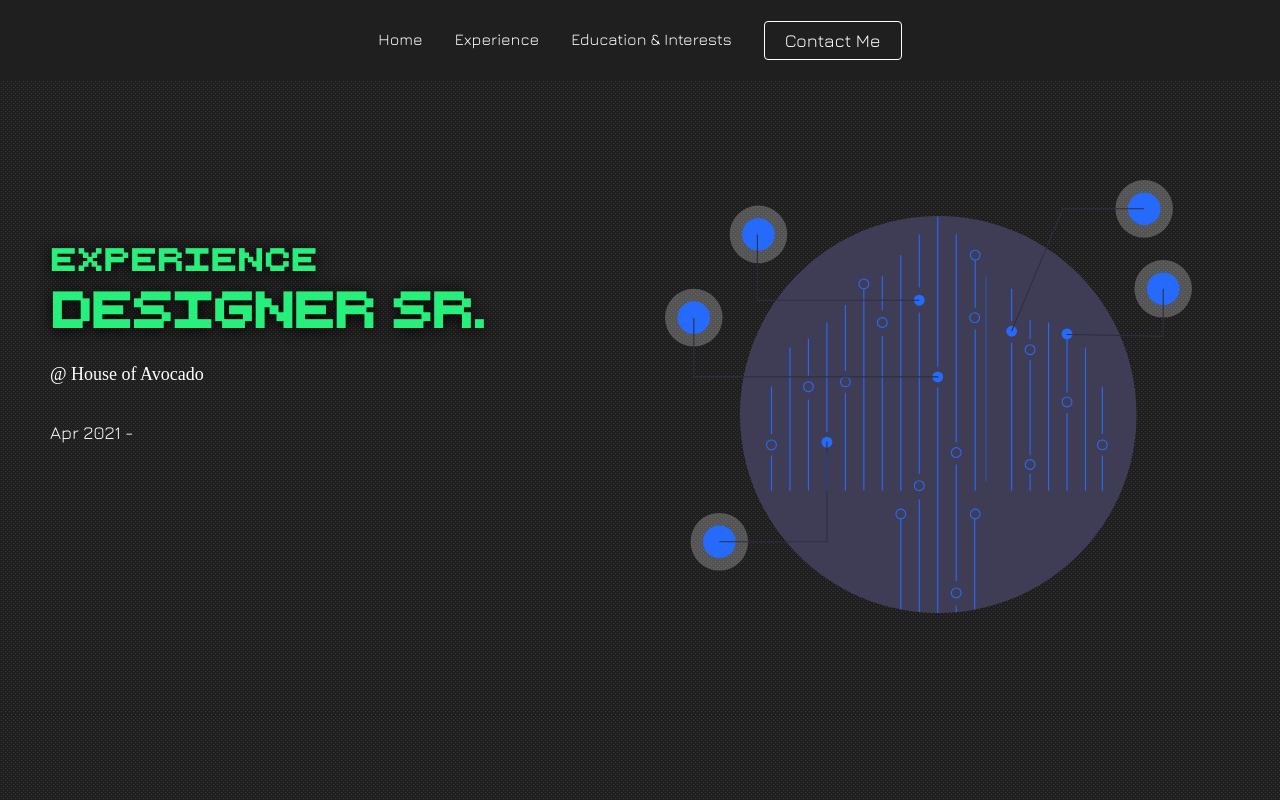
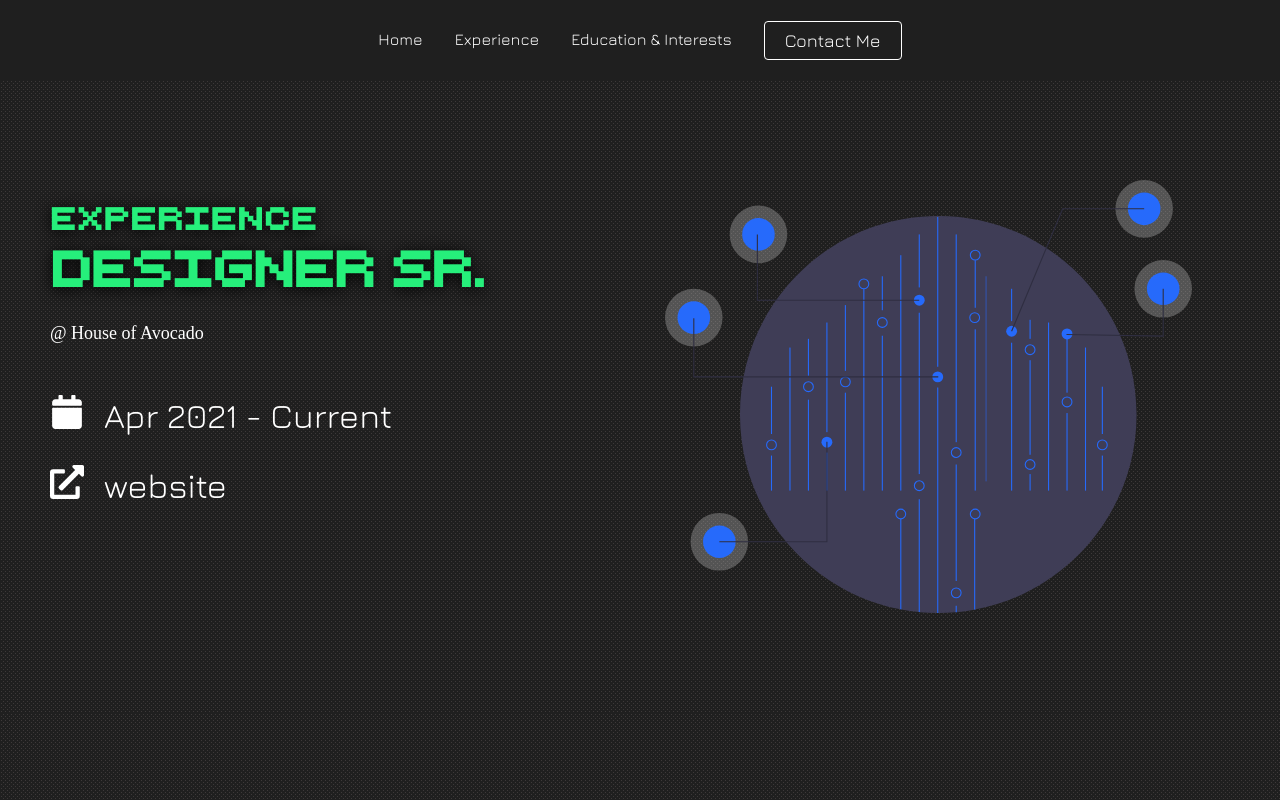
Before and after one commit to ko2m0/rocks, a React (Create React App) app: page /experience in a window 1280 px wide. Shown: the top 800 px of the page. Built offline with nearby package versions, Linux system fonts and the light colour scheme.

Commit message:
for gh pages test

```diff
--- a/src/App.css
+++ b/src/App.css
@@ -235,3 +235,11 @@ textarea {
 }
 
 /**/
+
+.xperience-data {
+  text-decoration: none;
+}
+
+.xperience-data h4{
+ margin-left: 20px;
+}
--- a/src/components/ExperienceSection.js
+++ b/src/components/ExperienceSection.js
@@ -1,5 +1,10 @@
 import React from 'react';
 import './HeroSection.css';
+import { Link } from 'react-router-dom';
+import {
+    FaCalendar,
+    FaExternalLinkAlt
+  } from 'react-icons/fa';
 
 function ExperienceSection({
   lightBg,
@@ -9,6 +14,8 @@ function ExperienceSection({
   headline,
   description,
   description2,
+  experienceLink,
+  ExperiencePath,
   img,
   alt,
   imgStart,
@@ -30,9 +37,21 @@ function ExperienceSection({
                         <h2 className={ lightTextDesc ? 'home__hero-subtitle dark' : 'home__hero-subtitle' }>
                              @ {description}
                         </h2>
-                        <p className={ lightTextDesc ? 'home__hero-subtitle dark' : 'home__hero-subtitle' }>
-                            {description2}
-                        </p>
+                        <Link className='social-icon-link-heading xperience-data'>
+                            <div style={{ display: 'flex', padding: '15px 0'}}>
+                            <FaCalendar />
+                        <h4>{description2}</h4>
+                            </div>
+                        </Link>
+                        <Link className='social-icon-link-heading xperience-data'
+                                to={{ pathname: "https://'{ExperiencePath}'" }}
+                        >
+                            <div style={{ display: 'flex',  padding: '15px 0'}}>
+                                    <FaExternalLinkAlt/>
+                                    <h4>{experienceLink}</h4>
+                            </div>
+
+                        </Link>
                     </div>
                 </div>
                 <div className='col'>
--- a/src/components/pages/Experience/Data.js
+++ b/src/components/pages/Experience/Data.js
@@ -48,7 +48,9 @@
     topLine: 'Experience',
     headline: 'Designer sr.',
     description: 'House of Avocado',
-    description2: 'Apr 2021 - ',
+    description2: 'Apr 2021 - Current',
+    experienceLink: 'website',
+    ExperiencePath: 'https://casadelaguacate.com',
     img: 'images/svg-3.svg',
   }
 
@@ -56,7 +58,7 @@
   export const experienceOneDesc = {
     lightBg: false,
     Skill: 'House of Avocado Job',
-    experienceDescription: '',
+    experienceDescription: 'This is a description',
   }
 
   export const experienceTwo = {
@@ -66,6 +68,8 @@
     headline: 'Web Designer Sr.',
     description: 'Owners-Link',
     description2: 'Mar 2015 - Oct 2020',
+    experienceLink: '',
+    ExperiencePath: 'https://neo-m.owners-link.com/eng',
     img: 'images/svg-4.svg',
   }
 
@@ -83,6 +87,7 @@
     headline: 'Web Designer Sr.',
     description: 'MovilAction',
     description2: 'Apr 2013 - Nov 2013',
+    experienceLink: '',
     img: 'images/svg-5.svg',
   }
 
@@ -100,6 +105,7 @@
     headline: 'Head of Department',
     description: 'Cuautitlan Izcalli City Hall',
     description2: 'Aug 2009 - Dec 2012',
+    experienceLink: 'https://www.cuautitlanizcalli.gob.mx',
     img: 'images/svg-2.svg',
   }
 
```
